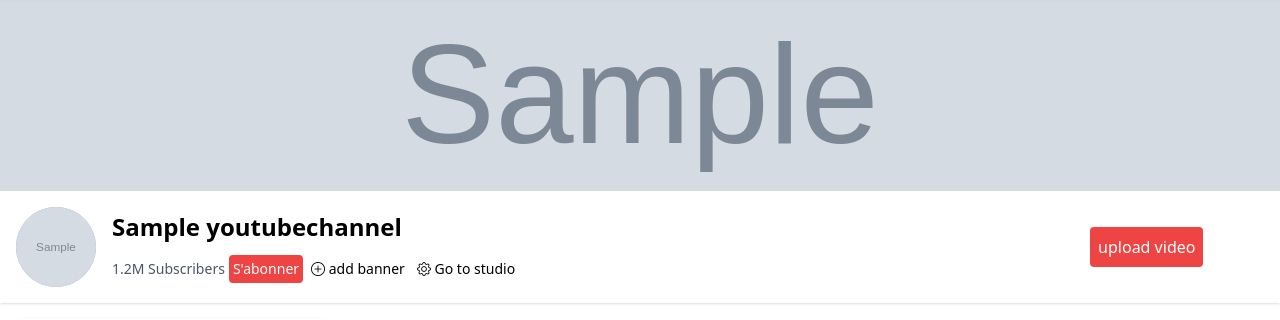
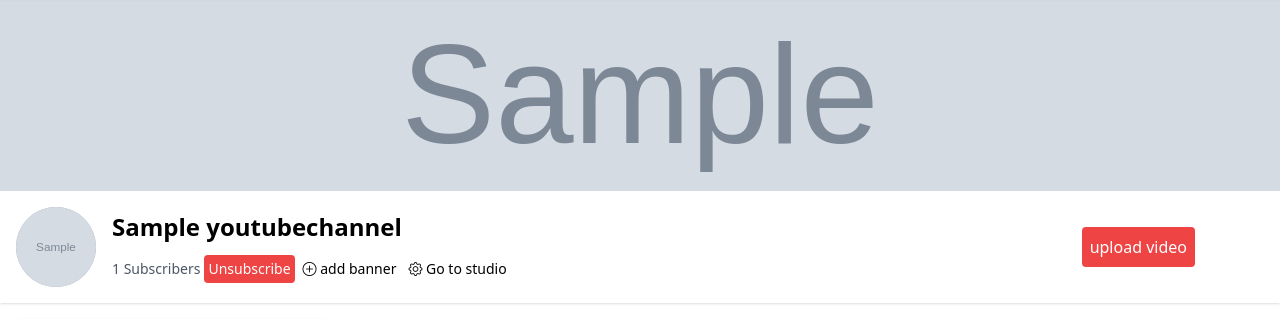
Before and after one commit to PSheulder1/public_youtube, a Django app: page /chaine/details/1 in a window 1280 px wide. Shown: the part 56-376 px from the top of the page. Run offline with Django 5.2, Linux system fonts and the light colour scheme; a user stored in the database is signed in; data comes from the database, SQL or seed files in the repository; tables that the repository leaves empty hold one stand-in row (values such as "Sample post"); grey boxes marked "Sample" are stand-in pictures; some libraries are stand-ins or nearby versions.

Commit message:
Update chaine_details.html

```diff
--- a/youtube_app/templates/chaine_details.html
+++ b/youtube_app/templates/chaine_details.html
@@ -21,8 +21,11 @@
                 <h1 class="text-2xl font-bold">{{channel.name}}</h1>
 
                 <div class="flex items-center gap-1">
-                    <p class="text-sm text-gray-600 mt-3">1.2M Subscribers</p>
-                    <button class="bg-red-500  mt-3 text-white text-sm p-1 rounded">S'abonner</button>
+
+                    <p class="text-sm text-gray-600 mt-3"><span id="count">0</span> Subscribers</p>
+                    <input type="hidden" id="channelID" value="{{channel.id}}">
+
+                    <button class="bg-red-500  mt-3 text-white text-sm p-1 rounded" id="subscribeBtn" onclick="Subscribe()">Subscribe</button>
 
                     <button class="mt-3 text-sm p-1 "><i class="bi bi-plus-circle"></i> <a href="/banner/{{channel.id}}">add banner</a></button>
                     <button class="mt-3 text-sm p-1 "><i class="bi bi-gear"></i> <a href="/youtube-studio/{{channel.id}}">Go to studio</a></button>
@@ -63,5 +66,40 @@
 
         </section>
     </main>
+
+
+
+
+    <script>
+        window.onload = function () {
+            const ChannelID = document.getElementById('channelID').value;
+            fetch(`/chaine/details/${ChannelID}?get_status=true&channel_id=${ChannelID}`)
+            .then(response =>response.json())
+            .then(data=> {
+                document.getElementById('count').textContent = data.subscriber_count;
+                updateButton(data.status)
+            })
+
+
+
+        }
+        function Subscribe() {
+            const ChannelID = document.getElementById('channelID').value;
+            fetch(`/chaine/details/${ChannelID}?subscribe=true&channel_id=${ChannelID}`)
+            .then(response =>response.json())
+            .then(data=> {
+                document.getElementById('count').textContent = data.subscriber_count;
+                updateButton(data.status)
+            })
+
+        }
+
+        function updateButton(status) {
+            const btn  = document.getElementById('subscribeBtn');
+            btn.textContent = (status ==='subscribed') ? 'Unsubscribe' : 'Subscribe';
+        }
+    </script>
+
+
 </body>
 </html>
```
